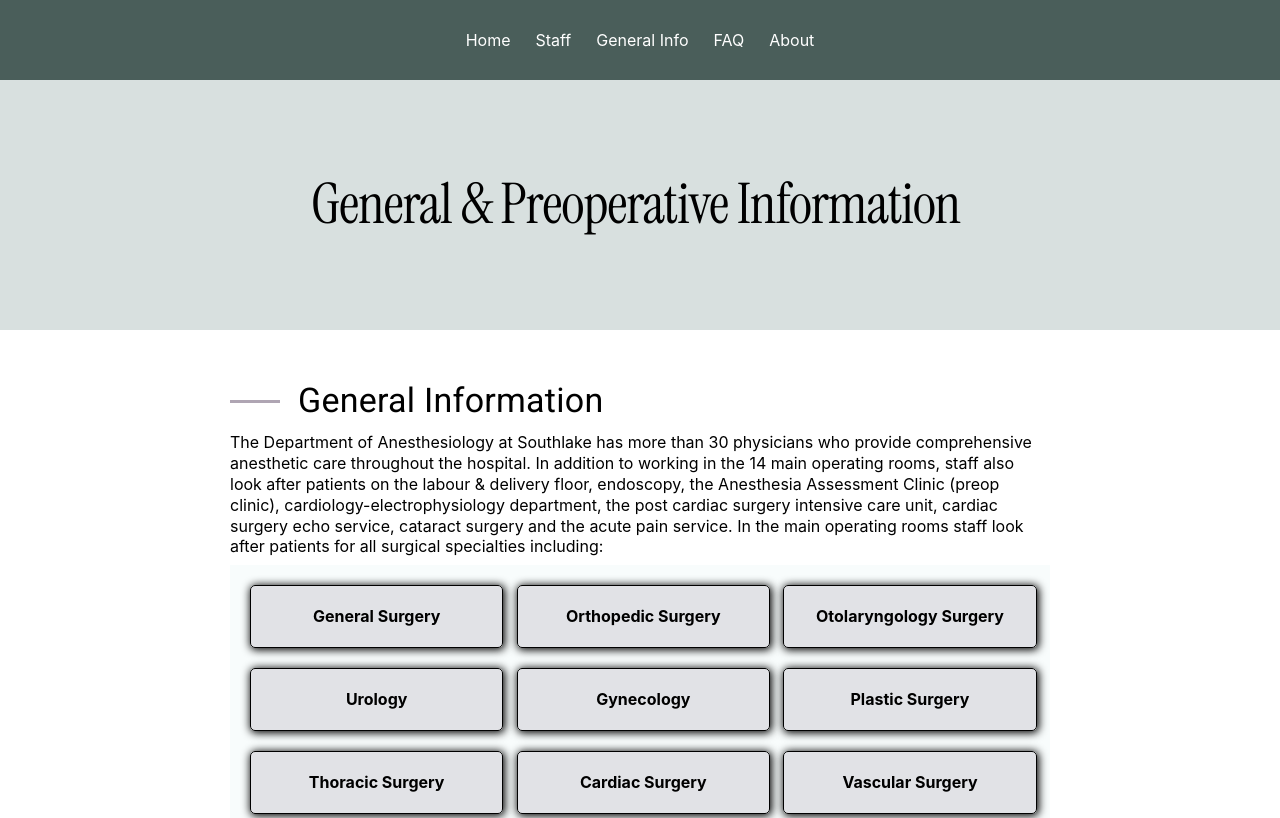
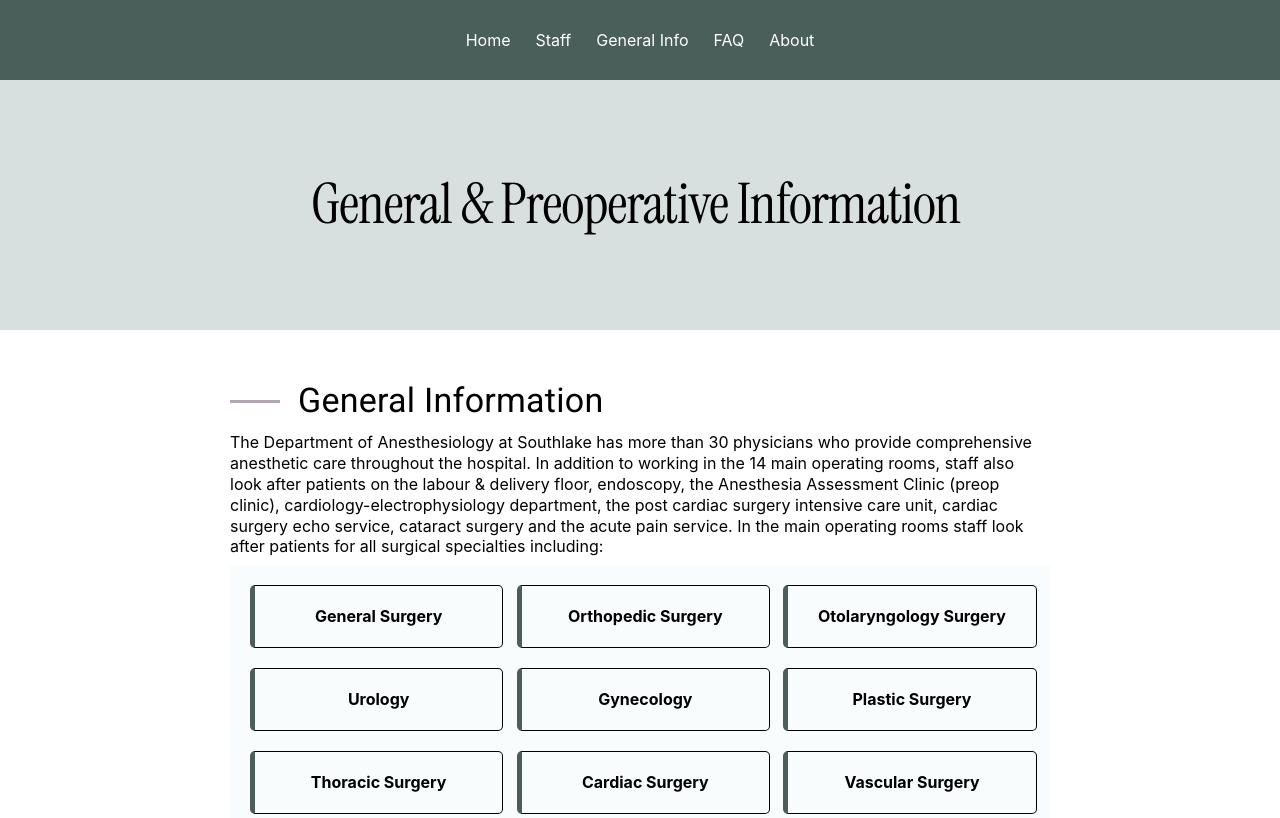
Before and after one commit to ssmythw/anesthesia-portal, a React (Create React App) app: page /general-and-preop in a window 1280 px wide. Shown: the top 818 px of the page. Built offline with nearby package versions, Linux system fonts and the light colour scheme; the HTML template or start-up script is replaced by a standard one.

Commit message:
changed general tabs

```diff
--- a/src/pages/General/General.scss
+++ b/src/pages/General/General.scss
@@ -24,10 +24,9 @@
   padding: 20px !important;
   margin: 10px;
   border-radius: 5px;
-  box-shadow: 1px 1px 8px 1px black;
   font-weight: 700;
   min-width: 100px;
-  background-color: rgba($color: $primary-purple, $alpha: 0.15);
+  border-left: 5px solid $primary-turquoise;
   transition-property: transform;
   transition-duration: 1s;
   transition-delay: 0s;
```
